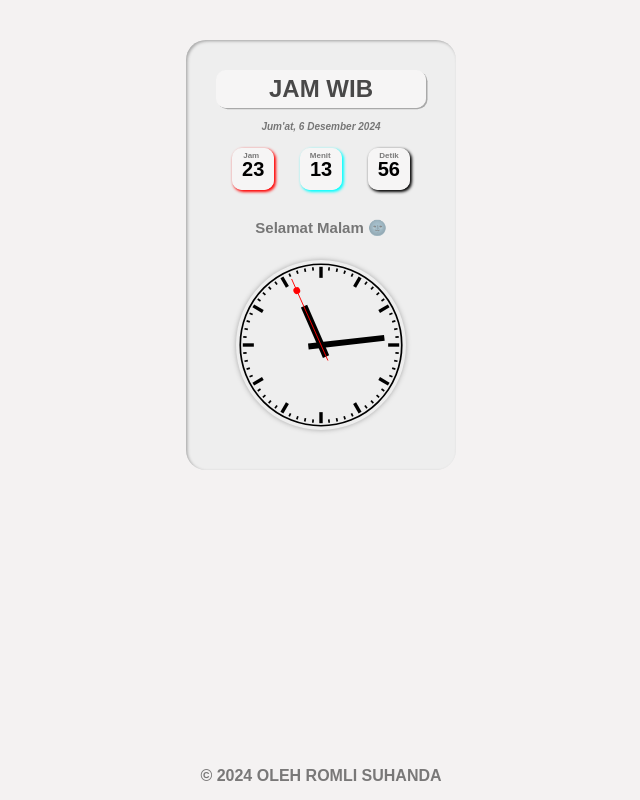
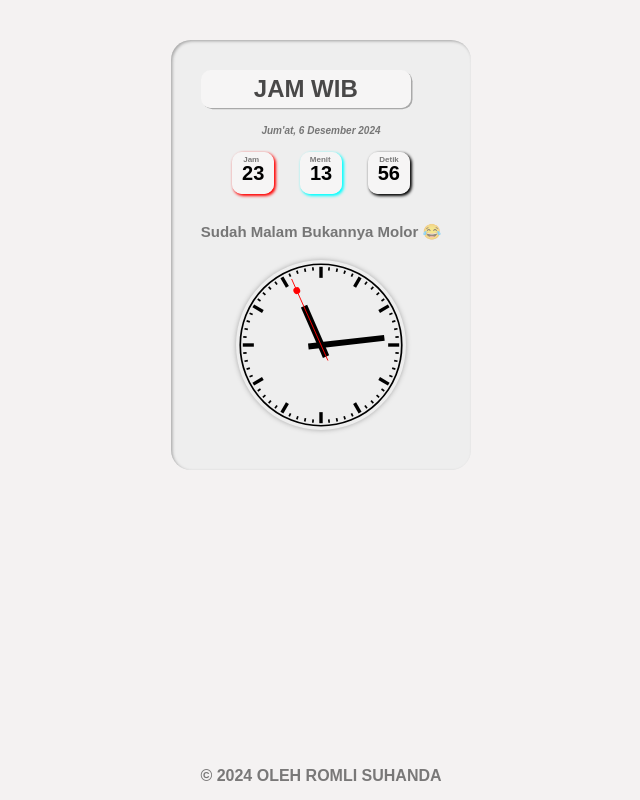
Before and after one commit to romlisuhanda/jam, a plain HTML site: page index.html in a window 1280 px wide. Shown: the whole page, without its empty margins (319-959 px from the left). Drawn offline with Linux system fonts and the light colour scheme.

Commit message:
Update index.html

```diff
--- a/index.html
+++ b/index.html
@@ -4,7 +4,7 @@
   <meta charset="UTF-8">
   <meta name="viewport" content="width=device-width, initial-scale=1.0">
   <meta http-equiv="X-UA-Compatible" content="ie=edge">
-  <title>Jam Gabut</title>
+  <title>Jam Jabar</title>
   <style>
     * {
       margin: 0;
@@ -259,7 +259,7 @@
         ucpn.innerHTML = "Selamat Sore 🌇";
       }
       if (j > 19) {
-        ucpn.innerHTML = "Selamat Malam 🌚";
+        ucpn.innerHTML = "Sudah Malam Bukannya Molor 😂";
       }
 
       setInterval(waktu, 1000);
```
